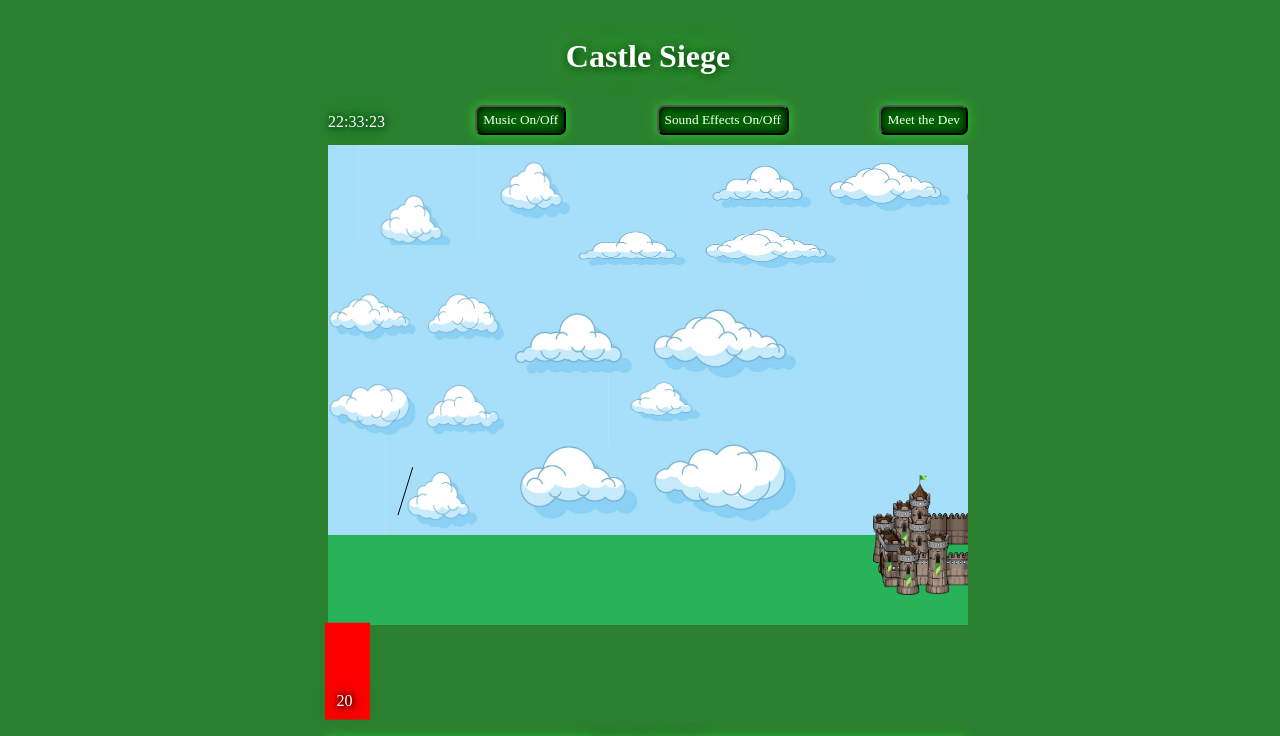
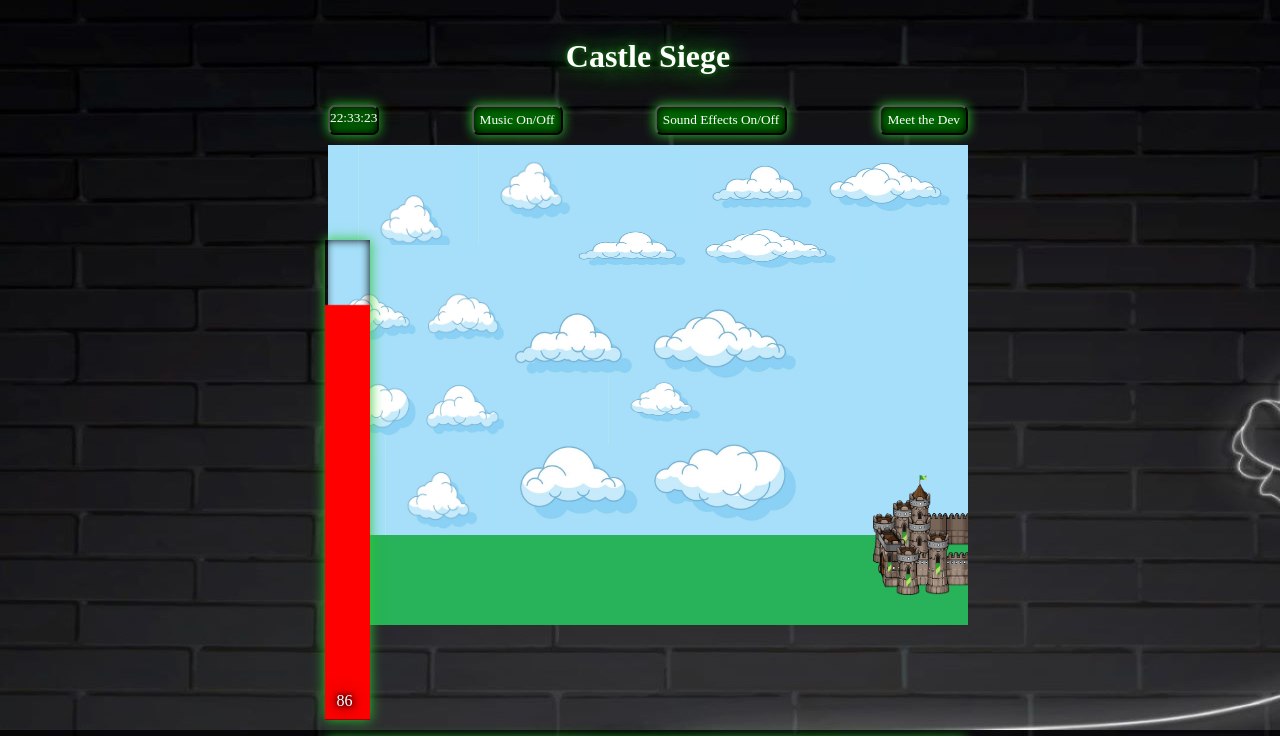
Before and after one commit to somra45/Castle-Siege-JSProject, a website with bundled scripts: page index.html in a window 1280 px wide. Both pictures are taken after a click on the button "Music On/Off". Shown: the top 736 px of the page. Built offline with nearby package versions, Linux system fonts and the light colour scheme; files whose address does not match are found by name; a web font is replaced by a local one.

Commit message:
aesthetic additions, angle selector feature done

```diff
--- a/index.html
+++ b/index.html
@@ -29,6 +29,8 @@
           <div class="health"></div>
         </div>
       </div>
+      <div id="angle-div">
+      </div>
     </div>
     <div class="power-canvas" id="power-canvas">
       <canvas id="power-bar" height="480" width="45"></canvas>
--- a/src/index.js
+++ b/src/index.js
@@ -2,7 +2,7 @@ import CastleSiege from "./scripts/game.js";
 import {addClock, Clock} from "./scripts/clock.js";
 import PowerBar from "./scripts/power-bar.js";
 import GameView from "./scripts/game-view.js";
-import { getMousePos, drawAngle } from "./scripts/angle.js";
+import Angle  from "./scripts/angle.js";
 
 document.addEventListener("DOMContentLoaded", function() {
     const clockDiv = document.getElementById("clock-container");
@@ -15,22 +15,33 @@ document.addEventListener("DOMContentLoaded", function() {
     let powerBar = new PowerBar();
     setInterval(() => powerBar.oscillate(), 40)
 
-    document.addEventListener("mousemove", function(event) {
-        const mousePos = getMousePos(canvas, event)
-        let ctx = canvas.getContext("2d")
-        drawAngle(ctx, mousePos);
+    const angle = new Angle();
+    document.addEventListener("mouseover", function(event) {
+        if (!angle.stop) {
+            const angleContext = angle.getMousePos(event);
+            angle.drawAngle(angleContext);
+        };
+    });
+
+    document.addEventListener("keydown", function(event) {
+        if (event.code === 'ShiftLeft') {
+            angle.stop = !angle.stop;
+            castle1.angle = window.myAngle
+        };
     });
 
     document.addEventListener("keydown", function(event) {
         if (event.code === 'Space') {
             powerBar.stop = !powerBar.stop;
-            powerBar.currentPower()
+            powerBar.currentPower();
         }
     });
     const castle1 = new CastleSiege(canvas);
+    let shotCounter = 1;
 
     document.addEventListener("keydown", function(event) {
         if (event.code === 'Enter'){
+            shotCounter++;
             const shot = new GameView(castle1, castle1.ctx, clock);
             shot.start();
         }
--- a/src/index.scss
+++ b/src/index.scss
@@ -4,3 +4,4 @@
 @import "./styles/health-bar.scss";
 @import "./styles/canvas.scss";
 @import "./styles/power-bar.scss";
+@import "./styles/angle.scss"
--- a/src/scripts/angle.js
+++ b/src/scripts/angle.js
@@ -1,26 +1,61 @@
-export { getMousePos, drawAngle }
+export default class Angle {
+    constructor() {
+        this.angle = 15;
+        this.stop = false;
+        this.getMousePos = this.getMousePos.bind(this);
+        this.drawAngle = this.drawAngle.bind(this);
+    }
 
-function getMousePos(canvas, event) {
-    const rectangle = canvas.getBoundingClientRect();
-    const mouseObj =  {
+    getMousePos(event) {
+        const angleIndicator = document.createElement('canvas');
+        angleIndicator.classList.add('angle-indicator');
+        angleIndicator.height = '480';
+        angleIndicator.width = '640';
+        this.canvas = angleIndicator;
+        const angleDiv = document.getElementById('angle-div');
+        if (angleDiv.children.length > 0) {
+            angleDiv.removeChild(angleDiv.children[0]);
+            angleDiv.appendChild(angleIndicator);
+        } else {
+            angleDiv.appendChild(angleIndicator);
+        }
+        const context = angleIndicator.getContext('2d');
+        const rectangle = angleIndicator.getBoundingClientRect();
+        context.mouseObj =  {
             x: event.clientX - rectangle.left,
             y: event.clientY - rectangle.top
         };
-    return mouseObj;
+        return context;
     };
 
-function drawAngle(ctx, mousePos) {
-    if (mousePos.x >= 70 && mousePos.y <= 370) {
-        let deltaX = mousePos.x - 70;
-        let deltaY = 370 - mousePos.y;
+    drawAngle(ctx) {
+    if (ctx.mouseObj.x >= 70 && ctx.mouseObj.y <= 370) {
+        let deltaX = ctx.mouseObj.x - 70;
+        let deltaY = 370 - ctx.mouseObj.y;
         let radians = Math.atan2(deltaY, deltaX);
         let angle = radians * (180 / Math.PI);
+        if (angle > 75) {
+            angle = 75;
+            radians = 75 / (180 / Math.PI);
+        } else if (angle < 15) {
+            angle = 25;
+            radians = 25 / (180 / Math.PI);
+        }
         window.myAngle = angle;
         let vectorX = 70 + 50 * Math.cos(radians)
         let vectorY = 370 - 50 * Math.sin(radians)
             ctx.beginPath();
+            ctx.strokeStyle = '#0c662a';
+            ctx.lineWidth = 5;
             ctx.moveTo(70, 370);
             ctx.lineTo(vectorX, vectorY);
             ctx.stroke();
-    }
+            ctx.lineTo(vectorX - 20, vectorY*1.035 - 12);
+            ctx.stroke();
+            ctx.moveTo(vectorX, vectorY)
+            ctx.lineTo(vectorX* 0.85 + 15, vectorY*1.031 + 12);
+            ctx.stroke();
+            ctx.closePath();
         };
+    };
+};
--- a/src/scripts/clock.js
+++ b/src/scripts/clock.js
@@ -34,8 +34,9 @@ class Clock {
   };
 
   const addClock = function(newElement, parentElement) {
-    const newPTag = document.createElement("p")
-    newPTag.innerText = newElement
+    const newPTag = document.createElement("button");
+    newPTag.innerText = newElement;
+    newPTag.classList.add("top-button");
     newPTag.classList.add("siege-clock")
     if (parentElement.children.length > 0) {
         parentElement.removeChild(parentElement.children[0]);
--- a/src/scripts/game.js
+++ b/src/scripts/game.js
@@ -19,7 +19,7 @@ export default class CastleSiege {
         currentHealth(this.health);
         this.arrow = new Arrow(this.ctx);
         this.power = window.myPower;
-        this.angle = 45;
+        this.angle = window.myAngle;
         this.dirx = 0.4 * (this.power/10);
         this.diry = -0.3 * (this.angle/5) * (this.power/50);
         this.gravity = 0.0038 * (this.power/100) * (this.angle / 90);
@@ -131,7 +131,7 @@ export default class CastleSiege {
     };
 
     hitOffScreen() {
-        if (this.arrow.dx > 640 || this.arrow.dx < 0 || this.arrow.dy < 0) {
+        if (this.arrow.dx > 640 || this.arrow.dx < 0 ) {
             return true;
         } else return false;
     }
@@ -143,7 +143,7 @@ export default class CastleSiege {
 
     reset() {
         this.power = window.myPower;
-        this.angle = 45;
+        this.angle = window.myAngle;
         this.dirx = 0.4 * (this.power/10);
         this.diry = -0.3 * (this.angle/5) * (this.power/50);
         this.gravity = 0.0038 * (this.power/100) * (this.angle / 90);
--- a/src/scripts/power-bar.js
+++ b/src/scripts/power-bar.js
@@ -45,7 +45,7 @@ export default class PowerBar {
             }
         }
         if (this.downwards) {
-            if ((Math.pow(this.deceleration, this.accelerator) * this.power) >= 1) {
+            if ((Math.pow(this.deceleration, this.accelerator) * this.power) >= 15) {
                 this.power = Math.pow(this.deceleration, this.accelerator) * this.power;
             } else {
                 this.downwards = false;
--- /dev/null
+++ b/src/styles/angle.scss
@@ -0,0 +1,8 @@
+#angle-div {
+    position: absolute;
+    bottom: -50px;
+    left: 25.4%;
+    transform: translate(12%, -26.7%);
+    width : 640px;
+    height: 480px;
+}
--- a/src/styles/body.scss
+++ b/src/styles/body.scss
@@ -1,9 +1,9 @@
 body {
-    background-color: rgb(43, 128, 47);
-       width: 100%;
-       height: 100%;
-       overflow: hidden;
-       font-family: 'Dela Gothic One';
+    background: url("../src/assets/images/castle-background.jpg");
+    width: 100%;
+    height: 100%;
+    overflow: hidden;
+    font-family: 'Dela Gothic One';
    }
 
    .body-div {
--- a/src/styles/power-bar.scss
+++ b/src/styles/power-bar.scss
@@ -8,6 +8,7 @@
     margin: 0px;
     padding: 0px;
     box-sizing: border-box;
+    box-shadow: inset 0px 0px 10px black, 0 0 12px rgb(45, 200, 45);
 }
 
 .power-indicator {
```
Also changed, not shown: dist/main.css, dist/main.js, src/assets/images/castle-background.jpg (added), 1 other file. Lines whose indentation alone changed are shown as unchanged.
